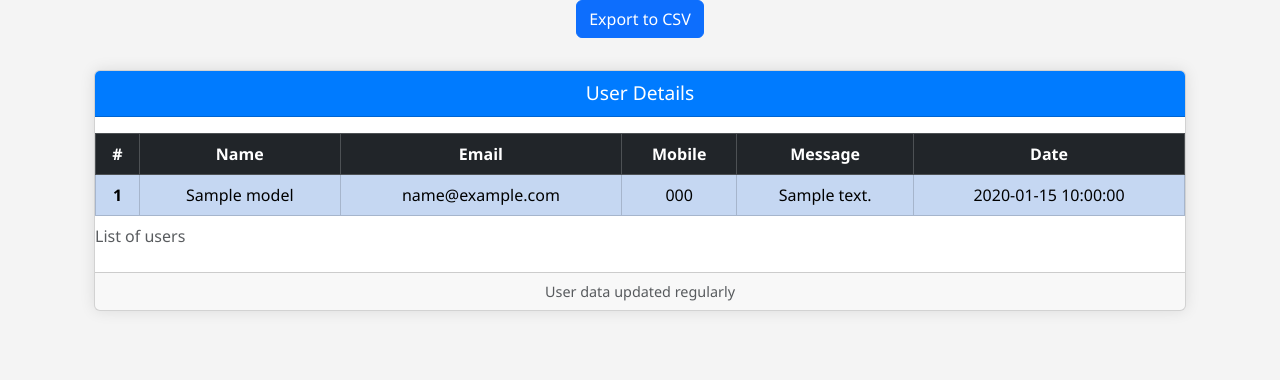
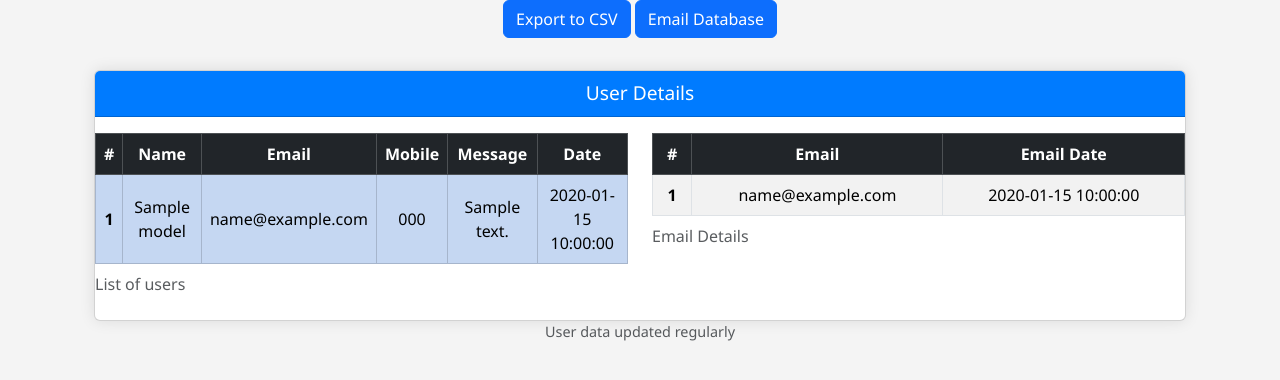
Before and after one commit to Mannu258/Speech-care-Flask, a Flask app: template templates/Database.html in a window 1280 px wide. Shown: the part 62-442 px from the top of the page. Run offline with Flask 3, Linux system fonts and the light colour scheme; the template is opened without the code that fills it: values that come from a table or form of the project are taken from there, others are empty; tables that the repository leaves empty hold one stand-in row (values such as "Sample post").

Commit message:
fix time and database issue

```diff
--- a/app.py
+++ b/app.py
@@ -1,6 +1,6 @@
 from flask import Flask, render_template, request
 from flask_sqlalchemy import SQLAlchemy
-from datetime import datetime
+from datetime import datetime,timedelta
 from flask_mail import Mail, Message
 
 app = Flask(__name__)
@@ -24,14 +24,15 @@ mail.init_app(app)
 with app.app_context():
     db.create_all()
 
-
 class Detail_Model(db.Model):
     id = db.Column(db.Integer, primary_key=True)
     Name = db.Column(db.String(60), nullable=False)
     Email_ID = db.Column(db.String(120), nullable=False)
     Mobile = db.Column(db.String(10), nullable=False)
     Message = db.Column(db.Text, nullable=False)
-    Date = db.Column(db.DateTime, nullable=False, default=datetime.utcnow)
+    def get_ist_now():
+        return datetime.utcnow() + timedelta(hours=5, minutes=30)
+    Date = db.Column(db.DateTime, nullable=False, default=get_ist_now())
 
     def __repr__(self):
         return f"<Details {self.Name} {self.Date}>"
@@ -49,7 +50,9 @@ class Crediantials(db.Model):
 class Email_Model(db.Model):
     id = db.Column(db.Integer, primary_key=True)
     Email = db.Column(db.String(120), unique=True, nullable=False)
-    Date = db.Column(db.DateTime, nullable=False, default=datetime.utcnow)
+    def get_ist_now():
+        return datetime.utcnow() + timedelta(hours=5, minutes=30)
+    Date = db.Column(db.DateTime, nullable=False, default=get_ist_now())
 
     def __repr__(self):
         return f"<Email {self.Email} {self.Date}>"
@@ -73,6 +76,7 @@ def index():
             except Exception as e:
                 print(e)
             try:
+                pass
                 from Auto_mail import send_mail
 
                 mail = send_mail(name, email, mobile, msg)
@@ -93,6 +97,7 @@ def index():
             except Exception as e:
                 print(e)
             try:
+                pass
                 from Auto_mail import single_mail
 
                 mail = single_mail(email)
@@ -115,8 +120,9 @@ def Admin():
             username=username, password=password
         ).first()
         if admi:
+            email = Email_Model.query.all()
             details = Detail_Model.query.all()
-            return render_template("Database.html", details=details)
+            return render_template("Database.html", details=details,email=email)
     return render_template("login.html")
 
 
--- a/templates/Database.html
+++ b/templates/Database.html
@@ -72,6 +72,8 @@
   <main>
     <div class="container text-center">
       <button class="btn btn-primary" onclick="exportToCSV()">Export to CSV</button>
+      <a class="btn btn-primary" href="">Email Database</a>
+
       <script>
         function exportToCSV() {
           const rows = document.querySelectorAll('table tr');
@@ -98,6 +100,8 @@
               User Details
             </div>
             <div class="table-responsive">
+              <div class="row">
+                <div class="col">
                   <table class="table table-striped table-hover table-bordered align-middle">
                     <caption>List of users</caption>
                     <thead class="table-dark">
@@ -111,6 +115,7 @@
                       </tr>
                     </thead>
                     <tbody>
+                      <!-- User details loop -->
                       {% for details in details %}
                       <tr class="table-primary">
                         <th scope="row">{{ loop.index }}</th>
@@ -123,6 +128,32 @@
                       {% endfor %}
                     </tbody>
                   </table>
+                </div>
+                <div class="col">
+                  <table class="table table-striped table-hover table-bordered align-middle">
+                    <caption>Email Details</caption>
+                    <thead class="table-dark">
+                      <tr>
+                        <th scope="col">#</th>
+                        <th scope="col">Email</th>
+                        <th scope="col">Email Date</th>
+                      </tr>
+                    </thead>
+                    <tbody>
+                      <!-- Email details loop -->
+                      {% for email in email %}
+                      <tr>
+                        <th scope="row">{{ loop.index }}</th>
+                        <td>{{ email.Email }}</td>
+                        <td>{{ email.Date }}</td>
+                      </tr>
+                      {% endfor %}
+                    </tbody>
+                  </table>
+                </div>
+              </div>
+            </div>
+          </div>
         </div>
             <div class="card-footer text-muted">
               User data updated regularly
```
Lines whose indentation alone changed are shown as unchanged.
